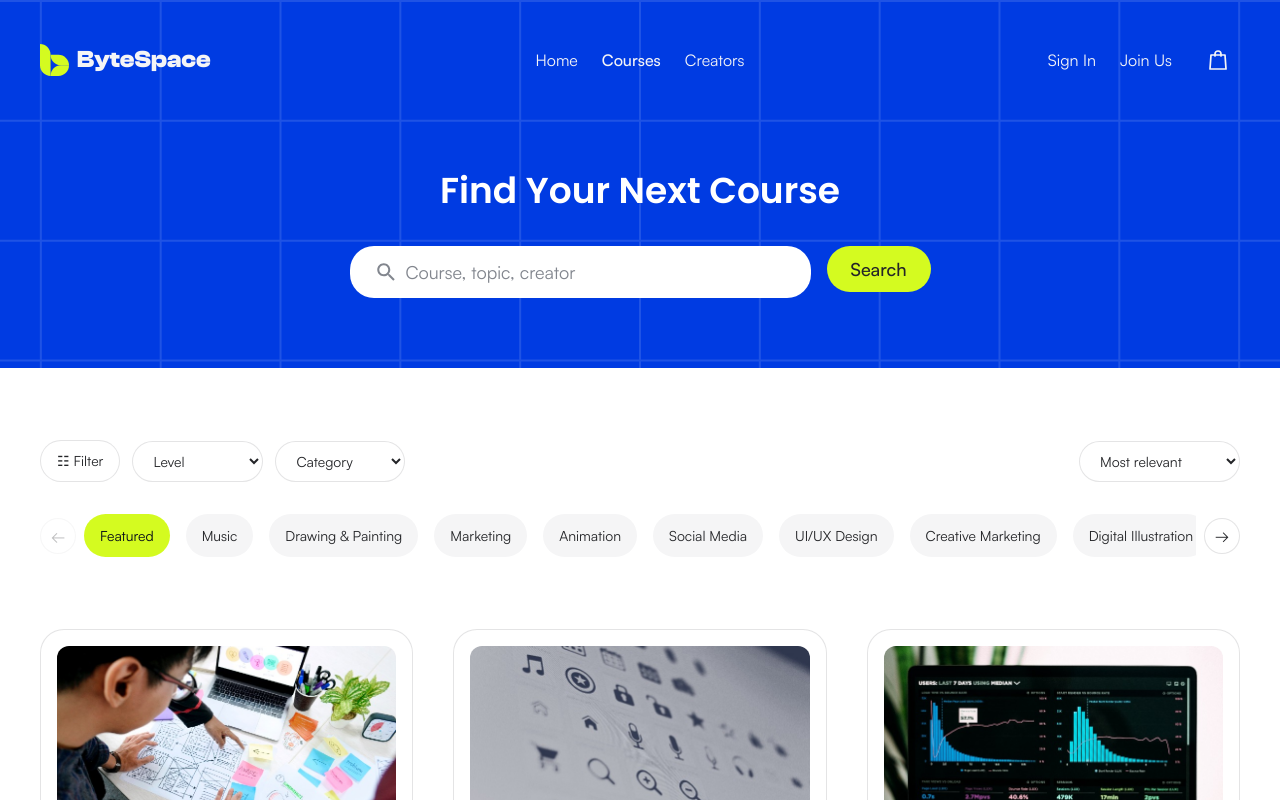
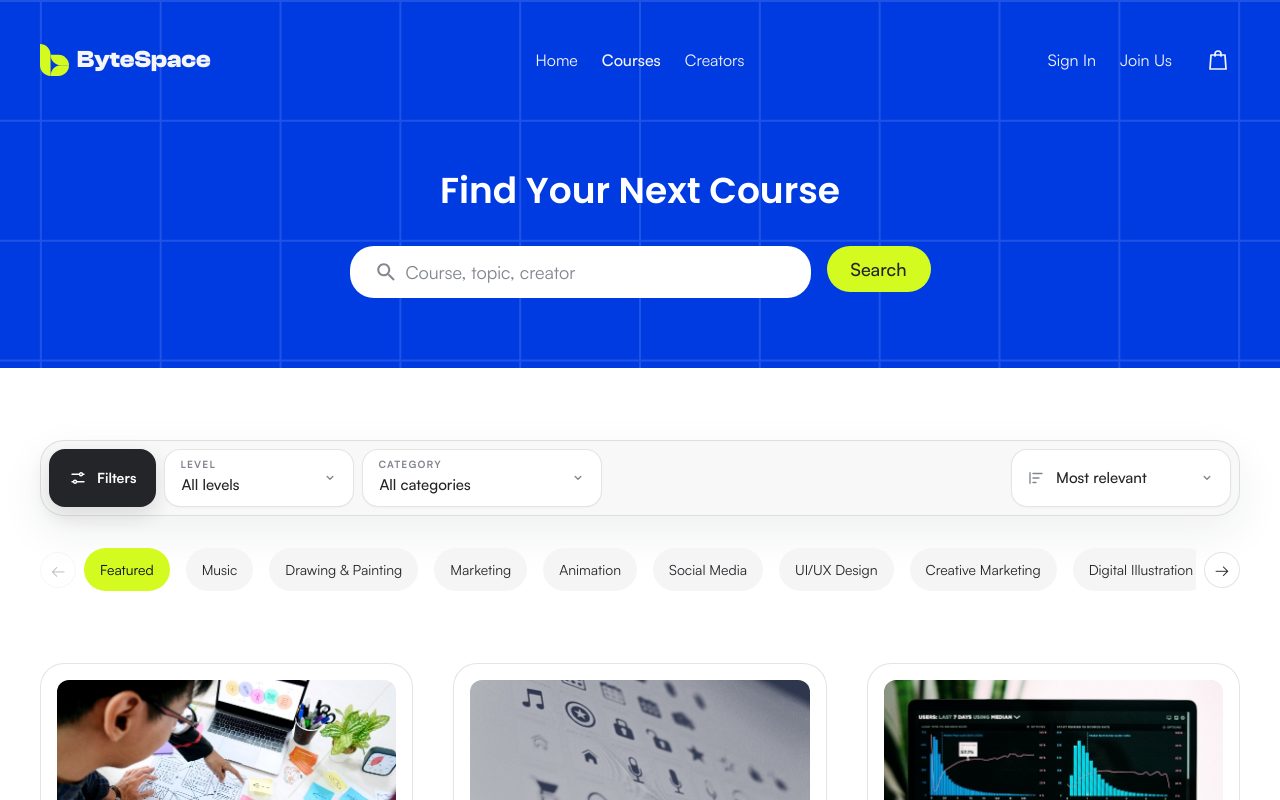
Before and after one commit to Jaber-Riyan/Bytespace, a Next.js app: page /courses in a window 1280 px wide. Shown: the top 800 px of the page. Built offline with nearby package versions, Linux system fonts and the light colour scheme.

Commit message:
feat: enhance course components with new icons and improved layout

```diff
--- a/package.json
+++ b/package.json
@@ -26,5 +26,8 @@
     "prettier": "3.9.9",
     "tailwindcss": "^4",
     "typescript": "^5"
+  },
+  "allowScripts": {
+    "unrs-resolver@1.12.2": true
   }
 }
--- a/src/components/course/catalog-controls.tsx
+++ b/src/components/course/catalog-controls.tsx
@@ -1,7 +1,82 @@
 "use client";
+
 import { useRouter } from "next/navigation";
-import { useState, useTransition } from "react";
+import { useState, useTransition, type ReactNode } from "react";
 import { courseCategories } from "@/data/course-categories";
+
+function TuneIcon() {
+  return (
+    <svg aria-hidden="true" viewBox="0 0 24 24" className="size-[18px]" fill="none">
+      <path
+        d="M4 7h10M18 7h2M4 17h2M10 17h10"
+        stroke="currentColor"
+        strokeWidth="1.8"
+        strokeLinecap="round"
+      />
+      <circle cx="16" cy="7" r="2" stroke="currentColor" strokeWidth="1.8" />
+      <circle cx="8" cy="17" r="2" stroke="currentColor" strokeWidth="1.8" />
+    </svg>
+  );
+}
+
+function ChevronIcon() {
+  return (
+    <svg aria-hidden="true" viewBox="0 0 20 20" className="size-4" fill="none">
+      <path
+        d="m6.5 8 3.5 3.5L13.5 8"
+        stroke="currentColor"
+        strokeWidth="1.7"
+        strokeLinecap="round"
+        strokeLinejoin="round"
+      />
+    </svg>
+  );
+}
+
+function SortIcon() {
+  return (
+    <svg aria-hidden="true" viewBox="0 0 24 24" className="size-[18px]" fill="none">
+      <path
+        d="M8 6h12M8 12h8M8 18h4M4 5v14"
+        stroke="currentColor"
+        strokeWidth="1.8"
+        strokeLinecap="round"
+      />
+    </svg>
+  );
+}
+
+function SelectControl({
+  label,
+  value,
+  onChange,
+  children,
+  className = "",
+}: {
+  label: string;
+  value: string;
+  onChange: (value: string) => void;
+  children: ReactNode;
+  className?: string;
+}) {
+  return (
+    <label className={`group relative block min-w-0 ${className}`}>
+      <span className="pointer-events-none absolute left-4 top-2 z-10 text-[10px] font-bold uppercase tracking-[0.12em] text-shuttle-muted transition-colors group-focus-within:text-persian-blue">
+        {label}
+      </span>
+      <select
+        className="h-[58px] w-full cursor-pointer appearance-none rounded-2xl border border-black/[0.09] bg-white pb-1.5 pl-4 pr-11 pt-5 text-[15px] font-medium text-shuttle-ink shadow-[0_1px_2px_rgba(20,24,40,0.03)] outline-none transition hover:border-black/20 hover:bg-[#fdfdfd] focus:border-persian-blue focus:ring-4 focus:ring-persian-blue/10"
+        value={value}
+        onChange={(event) => onChange(event.target.value)}
+      >
+        {children}
+      </select>
+      <span className="pointer-events-none absolute right-4 top-1/2 -translate-y-1/2 text-shuttle-muted transition group-focus-within:rotate-180 group-focus-within:text-persian-blue">
+        <ChevronIcon />
+      </span>
+    </label>
+  );
+}
 
 export function CatalogControls({
   query,
@@ -13,93 +88,130 @@ export function CatalogControls({
   const router = useRouter();
   const [expanded, setExpanded] = useState(false);
   const [pending, startTransition] = useTransition();
+  const activeFilterCount = [query.level, query.category, query.price].filter(Boolean).length;
+
   function change(name: string, value: string) {
     const params = new URLSearchParams(query);
     params.delete("page");
     if (value) params.set(name, value);
     else params.delete(name);
-    startTransition(() => router.push(basePath + "?" + params.toString(), { scroll: false }));
+    const search = params.toString();
+    startTransition(() =>
+      router.push(search ? `${basePath}?${search}` : basePath, { scroll: false }),
+    );
   }
-  const control =
-    "max-w-full rounded-full border bg-white px-4 py-2.5 text-sm focus-visible:outline-persian-blue";
+
+  function clearFilters() {
+    const params = new URLSearchParams(query);
+    ["level", "category", "price", "page"].forEach((key) => params.delete(key));
+    const search = params.toString();
+    startTransition(() =>
+      router.push(search ? `${basePath}?${search}` : basePath, { scroll: false }),
+    );
+  }
+
   return (
-    <div aria-busy={pending}>
-      <div className="flex flex-wrap items-center gap-3">
+    <div aria-busy={pending} className={pending ? "opacity-70" : "transition-opacity"}>
+      <div className="rounded-[24px] border border-black/[0.07] bg-shuttle-soft/70 p-2 shadow-[0_16px_45px_rgba(33,38,54,0.07)]">
+        <div className="grid grid-cols-2 gap-2 sm:grid-cols-[auto_1fr_1.25fr] lg:grid-cols-[auto_190px_240px_1fr_220px]">
           <button
-          onClick={() => setExpanded(!expanded)}
+            type="button"
+            onClick={() => setExpanded((open) => !open)}
             aria-expanded={expanded}
             aria-controls="extra-filters"
-          className={control}
+            className={`col-span-2 flex h-[58px] items-center justify-center gap-2.5 rounded-2xl px-5 text-sm font-bold outline-none transition focus-visible:ring-4 focus-visible:ring-persian-blue/20 sm:col-span-1 lg:justify-start ${
+              expanded
+                ? "bg-persian-blue text-white shadow-[0_8px_20px_rgba(0,59,226,0.24)]"
+                : "bg-shuttle-ink text-white shadow-[0_8px_20px_rgba(36,37,40,0.14)] hover:bg-persian-blue"
+            }`}
           >
-          ☷ Filter
+            <TuneIcon />
+            Filters
+            {activeFilterCount > 0 && (
+              <span className="grid size-5 place-items-center rounded-full bg-electric-lime text-[11px] text-shuttle-ink">
+                {activeFilterCount}
+              </span>
+            )}
           </button>
-        <label>
-          <span className="sr-only">Course level</span>
-          <select
-            className={control}
+
+          <SelectControl
+            label="Level"
             value={query.level || ""}
-            onChange={(e) => change("level", e.target.value)}
+            onChange={(value) => change("level", value)}
           >
-            <option value="">Level</option>
+            <option value="">All levels</option>
             {["Beginner", "Intermediate", "Advanced"].map((level) => (
               <option key={level}>{level}</option>
             ))}
-          </select>
-        </label>
-        <label>
-          <span className="sr-only">Category</span>
-          <select
-            className={control + " w-[130px]"}
+          </SelectControl>
+
+          <SelectControl
+            label="Category"
             value={query.category || ""}
-            onChange={(e) => change("category", e.target.value)}
+            onChange={(value) => change("category", value)}
           >
-            <option value="">Category</option>
+            <option value="">All categories</option>
             {courseCategories
-              .filter((c) => c !== "Featured")
+              .filter((category) => category !== "Featured")
               .map((category) => (
                 <option key={category}>{category}</option>
               ))}
-          </select>
-        </label>
-        <label className="ml-auto">
+          </SelectControl>
+
+          <div className="hidden lg:block" />
+
+          <div className="relative col-span-2 sm:col-span-3 lg:col-span-1">
+            <span className="pointer-events-none absolute left-4 top-1/2 z-10 -translate-y-1/2 text-shuttle-muted">
+              <SortIcon />
+            </span>
+            <label className="group block">
               <span className="sr-only">Sort courses</span>
               <select
-            className={control}
+                className="h-[58px] w-full cursor-pointer appearance-none rounded-2xl border border-black/[0.09] bg-white pl-11 pr-11 text-[15px] font-medium text-shuttle-ink shadow-[0_1px_2px_rgba(20,24,40,0.03)] outline-none transition hover:border-black/20 focus:border-persian-blue focus:ring-4 focus:ring-persian-blue/10"
                 value={query.sort || "relevant"}
-            onChange={(e) => change("sort", e.target.value)}
+                onChange={(event) => change("sort", event.target.value)}
               >
                 <option value="relevant">Most relevant</option>
                 <option value="rating">Highest rated</option>
                 <option value="price-asc">Price: low to high</option>
                 <option value="price-desc">Price: high to low</option>
               </select>
+              <span className="pointer-events-none absolute right-4 top-1/2 -translate-y-1/2 text-shuttle-muted transition group-focus-within:rotate-180 group-focus-within:text-persian-blue">
+                <ChevronIcon />
+              </span>
             </label>
           </div>
+        </div>
+      </div>
+
       {expanded && (
         <div
           id="extra-filters"
-          className="mt-4 flex flex-wrap items-center gap-4 rounded-xl bg-shuttle-soft p-4"
+          className="mt-3 flex flex-col gap-4 rounded-[20px] border border-black/[0.07] bg-white p-4 shadow-[0_12px_35px_rgba(33,38,54,0.06)] sm:flex-row sm:items-end sm:justify-between"
         >
-          <label className="text-sm">
-            Maximum price{" "}
-            <select
-              className={control + " ml-2"}
+          <div className="w-full sm:max-w-[220px]">
+            <SelectControl
+              label="Maximum price"
               value={query.price || ""}
-              onChange={(e) => change("price", e.target.value)}
+              onChange={(value) => change("price", value)}
             >
               <option value="">Any price</option>
-              <option value="25">$25</option>
-              <option value="50">$50</option>
-            </select>
-          </label>
+              <option value="25">Up to $25</option>
+              <option value="50">Up to $50</option>
+            </SelectControl>
+          </div>
+          {activeFilterCount > 0 && (
             <button
-            onClick={() => startTransition(() => router.push(basePath, { scroll: false }))}
-            className="text-sm text-persian-blue underline"
+              type="button"
+              onClick={clearFilters}
+              className="h-[50px] rounded-xl px-4 text-sm font-bold text-persian-blue outline-none transition hover:bg-persian-blue/5 focus-visible:ring-4 focus-visible:ring-persian-blue/15"
             >
-            Clear filters
+              Clear all filters
             </button>
+          )}
         </div>
       )}
+
       <p className="sr-only" role="status">
         {pending ? "Updating courses" : ""}
       </p>
--- a/src/components/course/course-lessons-content.tsx
+++ b/src/components/course/course-lessons-content.tsx
@@ -2,7 +2,13 @@ import Link from "next/link";
 import { LessonProgress } from "./lesson-progress";
 import type { Course } from "@/types";
 
-export function CourseLessonsContent({ course }: { course: Course }) {
+export function CourseLessonsContent({
+  course,
+  activeLessonId,
+}: {
+  course: Course;
+  activeLessonId?: string;
+}) {
   return (
     <div>
       <h2 className="text-xl font-bold">Explore the Modules</h2>
@@ -40,10 +46,20 @@ export function CourseLessonsContent({ course }: { course: Course }) {
                   return lesson ? (
                     <Link
                       key={id}
-                      href={`/courses/${course.id}/lessons?lesson=${id}`}
-                      className="text-sm text-persian-blue hover:underline"
+                      href={`/courses/${course.id}/lessons?lesson=${id}#lesson-player`}
+                      aria-current={activeLessonId === id ? "page" : undefined}
+                      className={`inline-flex items-center gap-2 rounded-full px-3 py-2 text-sm font-medium transition ${
+                        activeLessonId === id
+                          ? "bg-persian-blue text-white shadow-[0_6px_16px_rgba(0,59,226,0.2)]"
+                          : "bg-persian-blue/5 text-persian-blue hover:bg-electric-lime hover:text-shuttle-ink"
+                      }`}
                     >
-                      {lesson.video ? "Watch" : "View"}: {lesson.title}
+                      <span
+                        aria-hidden="true"
+                        className={`size-2 rounded-full ${activeLessonId === id ? "animate-pulse bg-electric-lime" : "bg-persian-blue"}`}
+                      />
+                      {activeLessonId === id ? "Playing" : lesson.video ? "Watch" : "View"}:{" "}
+                      {lesson.title}
                     </Link>
                   ) : null;
                 })}
```
Also changed, not shown: src/components/course/course-detail.tsx (+16 -7 lines), src/components/course/course-preview.tsx (+21 -16 lines). Lines whose indentation alone changed are shown as unchanged.
